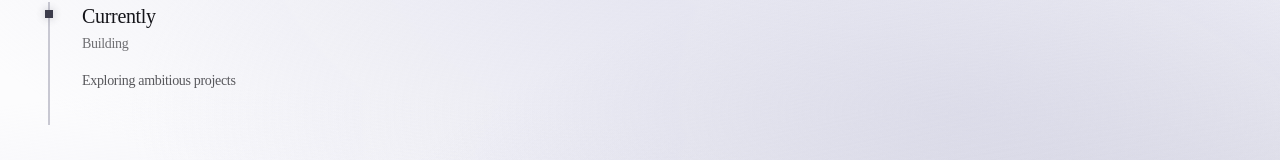
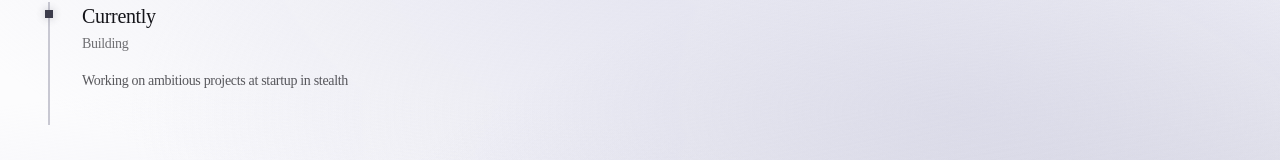
Before and after one commit to Shriram-Vasudevan/PersonalWebsite, a Next.js app in the folder shriram_website/: page / in a window 1280 px wide. Shown: the part 328-488 px from the top of the page. Built offline with nearby package versions, Linux system fonts and the light colour scheme.

Commit message:
Update index.js

```diff
--- a/shriram_website/src/pages/index.js
+++ b/shriram_website/src/pages/index.js
@@ -13,7 +13,7 @@ export default function Home() {
       company: "Currently",
       role: "Building",
       description: [
-        "Exploring ambitious projects"
+        "Working on ambitious projects at startup in stealth"
       ]
     },
     {
```
